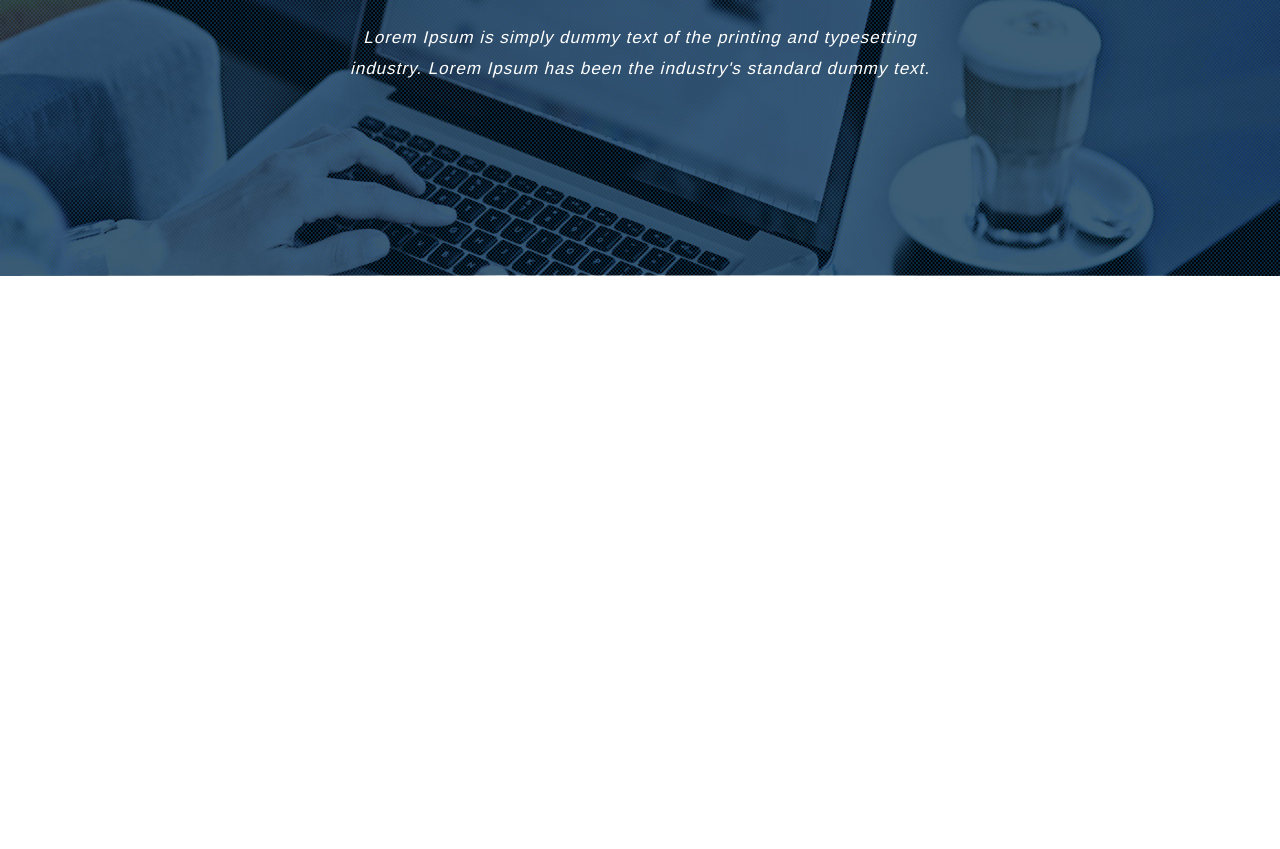
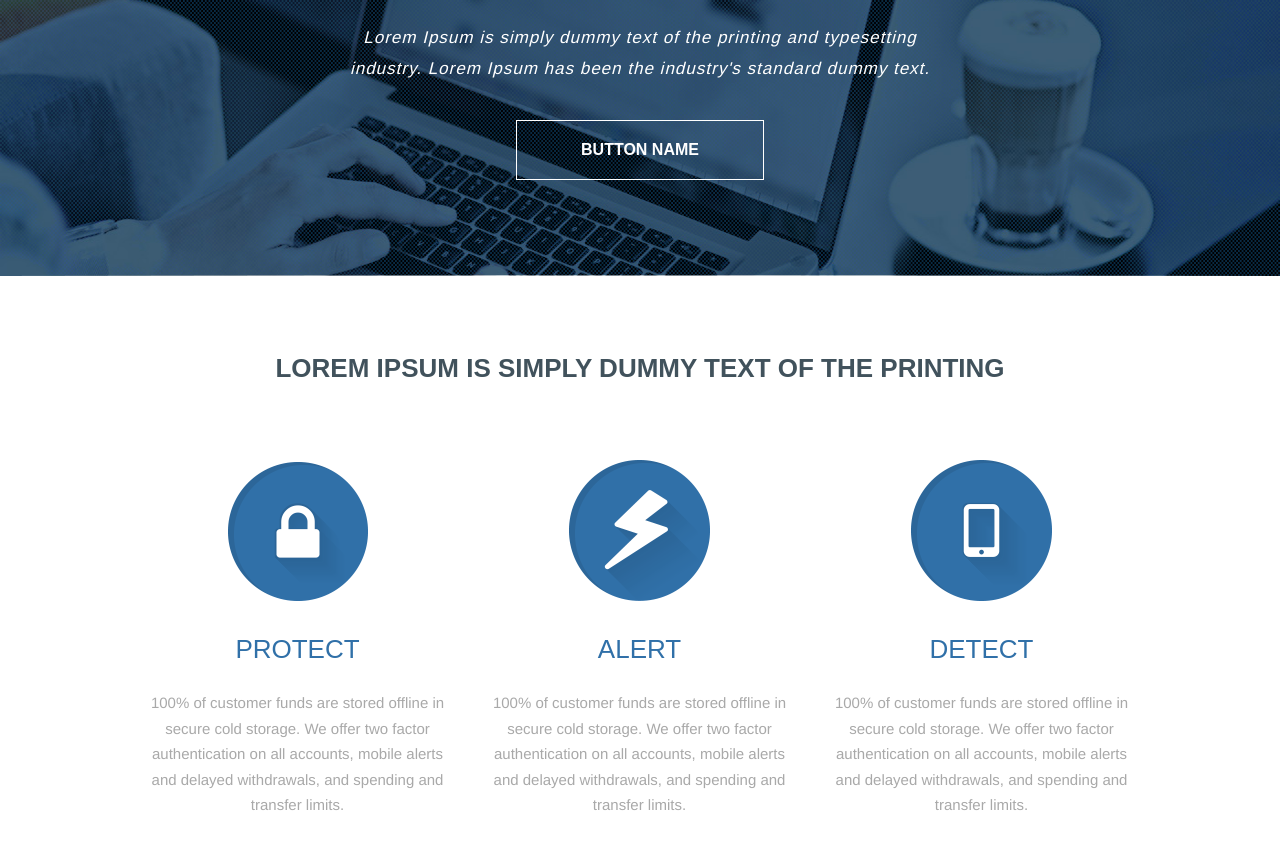
Before and after one commit to CherevkoSV/CherevkoSV.github.io, a plain HTML site: page Project/index.html in a window 1280 px wide. Shown: the part 425-1274 px from the top of the page. Before the commit the page ends 800 px from the top, so only its background shows below. Drawn offline with nearby package versions, Linux system fonts and the light colour scheme; a web font is replaced by a local one.

Commit message:
new comit

```diff
--- a/Project/css/style.css
+++ b/Project/css/style.css
@@ -52,7 +52,7 @@ header{
 
 h1.logo{
     display:block;
-    width: 423px;
+    width: 483px;
     height: 70px;
     float: left;
     color: #ee8129;
@@ -68,7 +68,7 @@ span.logo{
 }
 
 ul.header{
-    width:600px;
+    width:540px;
     float: right;
     padding-top: 46px;
 }
@@ -92,13 +92,14 @@ ul.header li a:hover{
     border-bottom: 4px solid #3070a8;
 }
 /*секция-1 -------------*/
-article{
+
+div.article{
     background-image: url(../img/bg-1.jpg);
     background-size: 100% 100%;
     height: 585px;
 }
 
-div.article{
+div.banner{
     width: 1023px;
     margin: 0 auto;
     height: 585px;
@@ -113,6 +114,7 @@ h1.banner{
     font-size: 48px;
     padding: 8px 20px;
     line-height: 1.2;
+    letter-spacing: 1px;
 }
 
 h3.banner{
@@ -122,10 +124,12 @@ h3.banner{
     padding-top: 154px;
     font-stretch: expanded;
     font-size: 32px;
+    letter-spacing: 2px;
 }
 
 p.banner{
-    padding:15px 216px ;
+    padding:15px 216px;
+    padding-bottom: 36px;
     color: white;
     font-family: Arimo;
     font-style: italic;
@@ -134,3 +138,77 @@ p.banner{
     text-align: center;
     letter-spacing: 1px;
 }
+
+button.button_1{
+    display: block;
+    margin: 0 auto;
+    width: 248px;
+    padding: 20px;
+    background-color: transparent;
+    color: #ffffff;
+    border: 1px solid #ffffff;
+    font-weight: bold;
+    font-size: 16px;
+    font-family: 'Muli', sans-serif;
+}
+
+button.button_1:hover{
+    background-color: rgba(255, 255, 255, 0.4);
+    border-color: rgba(255, 255, 255, 0.4);
+}
+
+/*секция-2 --------------*/
+
+div.services{
+    width: 1023px;
+    margin: 0 auto;
+}
+
+h2.services{
+    color: #41525c;
+    text-transform: uppercase;
+    font-family: 'Muli', sans-serif;
+    font-size: 26px;
+    font-weight: bold;
+    text-align: center;
+    padding: 79px;
+}
+
+
+div.protect{
+    width:338px;
+    display: inline-block;
+}
+
+div.alert{
+    width:338px;
+    display: inline-block;
+}
+
+div.detect{
+    width:338px;
+    display: inline-block;
+}
+
+p#icon {
+    text-align: center;
+    padding-bottom: 32px;
+}
+
+h2.und_icon{
+    color: #3070a8;
+    font-family: 'Muli', sans-serif;
+    font-size: 26px;
+    text-align: center;
+    padding-bottom: 28px;
+}
+
+p.services{
+    text-align: center;
+    color:#a9a9a9;
+    font-family: Arimo;
+    font-size: 15px;
+    line-height: 1.7;
+    padding: 0px 18px;
+    padding-bottom: 62px;
+}
--- a/Project/index.html
+++ b/Project/index.html
@@ -24,6 +24,26 @@
             <div class="banner">
                 <h3 class="banner">We are specialist in</h3><h1 class="banner">Responsive designs, Stationary And wordpress themes</h1>
                 <p class="banner">Lorem Ipsum is simply dummy text of the printing and typesetting industry. Lorem Ipsum has been the industry's standard dummy text.</p>
+                <button class="button_1">BUTTON NAME</button>
+            </div>
+        </div>
+
+        <div class="services">
+            <h2 class="services">Lorem Ipsum is simply dummy text of the printing</h2>
+            <div class="protect">
+                <p id="icon"><img src="../Project/img/icon_protect.png" alt="alert"></p>
+                <h2 class="und_icon">PROTECT</h2>
+                <p class="services">100% of customer funds are stored offline in secure cold storage. We offer two factor authentication on all accounts, mobile alerts and delayed withdrawals, and spending and transfer limits.</p>
+            </div>
+            <div class="alert">
+                <p id="icon"><img src="../Project/img/icon_alert.png" alt="alert"></p>
+                <h2 class="und_icon">ALERT</h2>
+                <p class="services">100% of customer funds are stored offline in secure cold storage. We offer two factor authentication on all accounts, mobile alerts and delayed withdrawals, and spending and transfer limits.</p>
+            </div>
+            <div class="detect">
+                <p id="icon"><img src="../Project/img/icon_detect.png" alt="detect"></p>
+                <h2 class="und_icon">DETECT</h2>
+                <p class="services">100% of customer funds are stored offline in secure cold storage. We offer two factor authentication on all accounts, mobile alerts and delayed withdrawals, and spending and transfer limits.</p>
             </div>
         </div>
     </article>
```
Also changed, not shown: Project/img/icon_alert.png (added), Project/img/icon_detect.png (added), Project/img/icon_protect.png (added).
